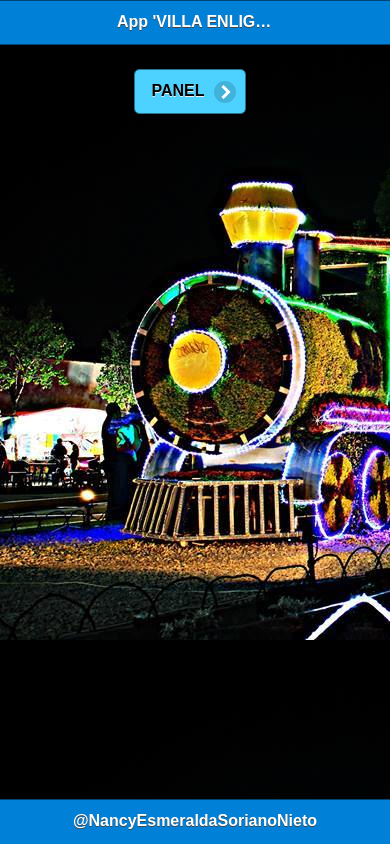
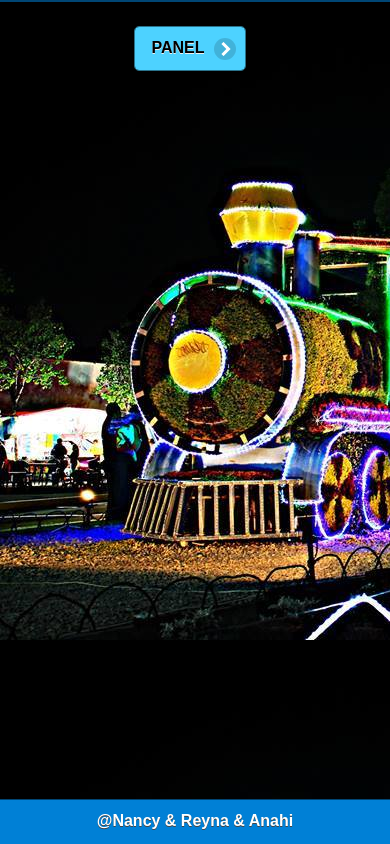
Before and after one commit to AL40F13/english, a plain HTML site: page index.html in a window 390 px wide. Drawn offline with Linux system fonts and the light colour scheme; some packages are replaced by stand-ins of ours; files whose address does not match are found by name.

Commit message:
tres
mas cambios

```diff
--- a/config.xml
+++ b/config.xml
@@ -5,10 +5,10 @@
      id    = "com.phonegap.Esqueleto"
      version  = "1.0.0">
 
-   <name> Mi App </name>
+   <name> Villa Enlightened </name>
 
    <description>
-     App de pediatría
+     App de villa iluminada
    </description>
 
    <author href="https://build.phonegap.com" email="micorreo@gmail.com">
@@ -21,7 +21,7 @@
    <preference name="target-device"       value="universal" />
    <preference name="fullscreen"         value="true" />
    <preference name="android-installLocation"  value="auto" />
-   <preference name="SplashScreen" value="splash"/>
+   <preference name="SplashScreen" value="welcome"/>
    <preference name="SplashScreenDelay" value="5000"/>
 
 
--- a/index.html
+++ b/index.html
@@ -26,7 +26,7 @@
  <!-- Principal -->
  <div data-role="page" id="principal" style="background-image:url(images/12278169_109057769462236_362197964_n.jpg)">
   <div data-role="header">
-     <h1>App 'VILLA ENLIGHTENED' </h1>
+
   </div>
 
   <div data-role="main" class="ui-content">
@@ -57,7 +57,7 @@
   </div>
 
   <div data-role="footer" data-position="fixed">
-    <h1>@NancyEsmeraldaSorianoNieto</h1>
+    <h1>@Nancy & Reyna & Anahi </h1>
   </div>
  </div>
  <!-- Principal -->
@@ -76,7 +76,7 @@
    </p>
 
    <div align="center">
-   <img src="images/12287019_109057962795550_1735619701_o.jpg"width="450"; height="250">
+   <img src="images/12287019_109057962795550_1735619701_o.jpg"width="300"; height="250">
    </div>
    <p style="color:#00F; font-size:18px">For more than forty days, the streets form a circuit of light and color, dressed figures and scenes related to Christmas , traditions and identity of the city
    </p>
@@ -89,7 +89,7 @@
   </div>
 
   <div data-role="footer" data-position="fixed">
-    <h1>@NancyEsmeraldaSorianoNieto</h1>
+    <h1>@Nancy & Reyna & Anahi </h1>
   </div>
  </div>
  <!-- Page dos -->
@@ -108,7 +108,7 @@
    *Down to the base of Atlixco
     </p>
     <p align="center">
-   Tthrough the alley Constitution and follow 4th Street North
+   *Through the alley Constitution and follow 4th Street North
     </p>
     <p align="center">
    *opposite the former convent of El Carmen
@@ -120,7 +120,7 @@
     </p>
    <br>
    <div align="center">
-   <img src="images/Atlixco[1].jpg" width="450"; height="250">
+   <img src="images/Atlixco[1].jpg" width="300"; height="250">
    </div>
 
    <div align="right" >
@@ -129,7 +129,7 @@
   </div>
 
   <div data-role="footer" data-position="fixed">
-    <h1>@NancyEsmeraldaSorianoNieto</h1>
+    <h1>@Nancy & Reyna & Anahi </h1>
   </div>
  </div>
  <!-- Page tres -->
@@ -167,7 +167,7 @@
    *Typical gastronomy
     </p>
     <div align="center">
-    <img src="images/12295155_109057996128880_1882298787_o.jpg" width="450"; height="250">
+    <img src="images/12295155_109057996128880_1882298787_o.jpg" width="350"; height="250">
     </div>
 
 
@@ -178,7 +178,7 @@
   </div>
 
   <div data-role="footer" data-position="fixed">
-    <h1>@NancyEsmeraldaSorianoNieto</h1>
+    <h1>@Nancy & Reyna & Anahi </h1>
   </div>
  </div>
  <!-- Page cuatro -->
@@ -214,7 +214,7 @@
   </div>
 
   <div data-role="footer" data-position="fixed">
-    <h1>@NancyEsmeraldaSorianoNieto</h1>
+    <h1>@Nancy & Reyna & Anahi </h1>
   </div>
  </div>
  <!-- Page cinco -->
@@ -239,6 +239,8 @@
 
     <div align="center">
     <img src="images/12281884_109069186127761_933302693_o.jpg" width="225"; height="200">
+    </div>
+    <div align="center">
     <img src="images/12277254_109057902795556_491240912_n.jpg" width="225"; height="200">
     </div>
     <br>
@@ -252,7 +254,7 @@
   </div>
 
   <div data-role="footer" data-position="fixed">
-    <h1>@NancyEsmeraldaSorianoNieto</h1>
+    <h1>@Nancy & Reyna & Anahi </h1>
   </div>
  </div>
  <!-- Page seis-->
```
